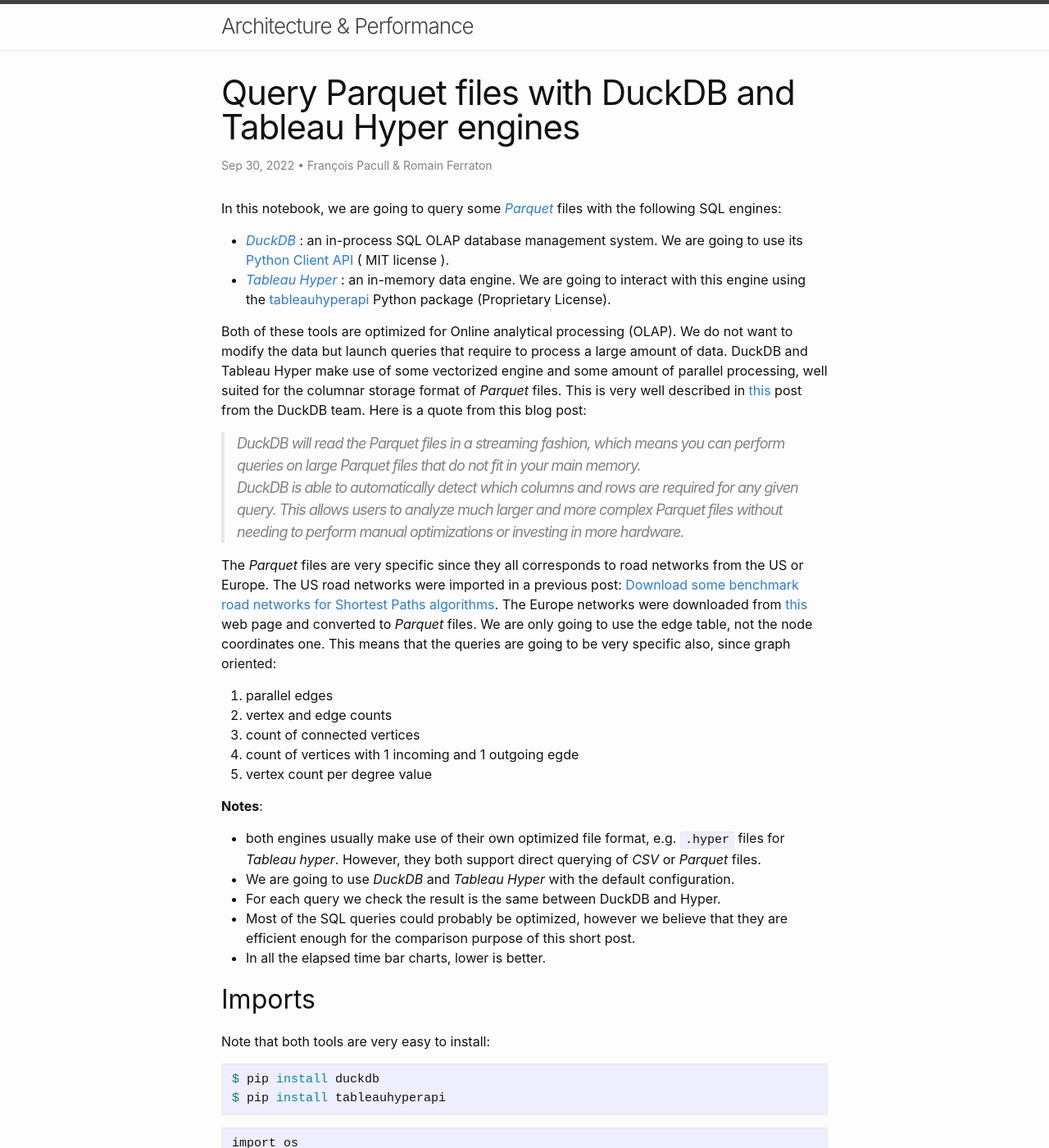
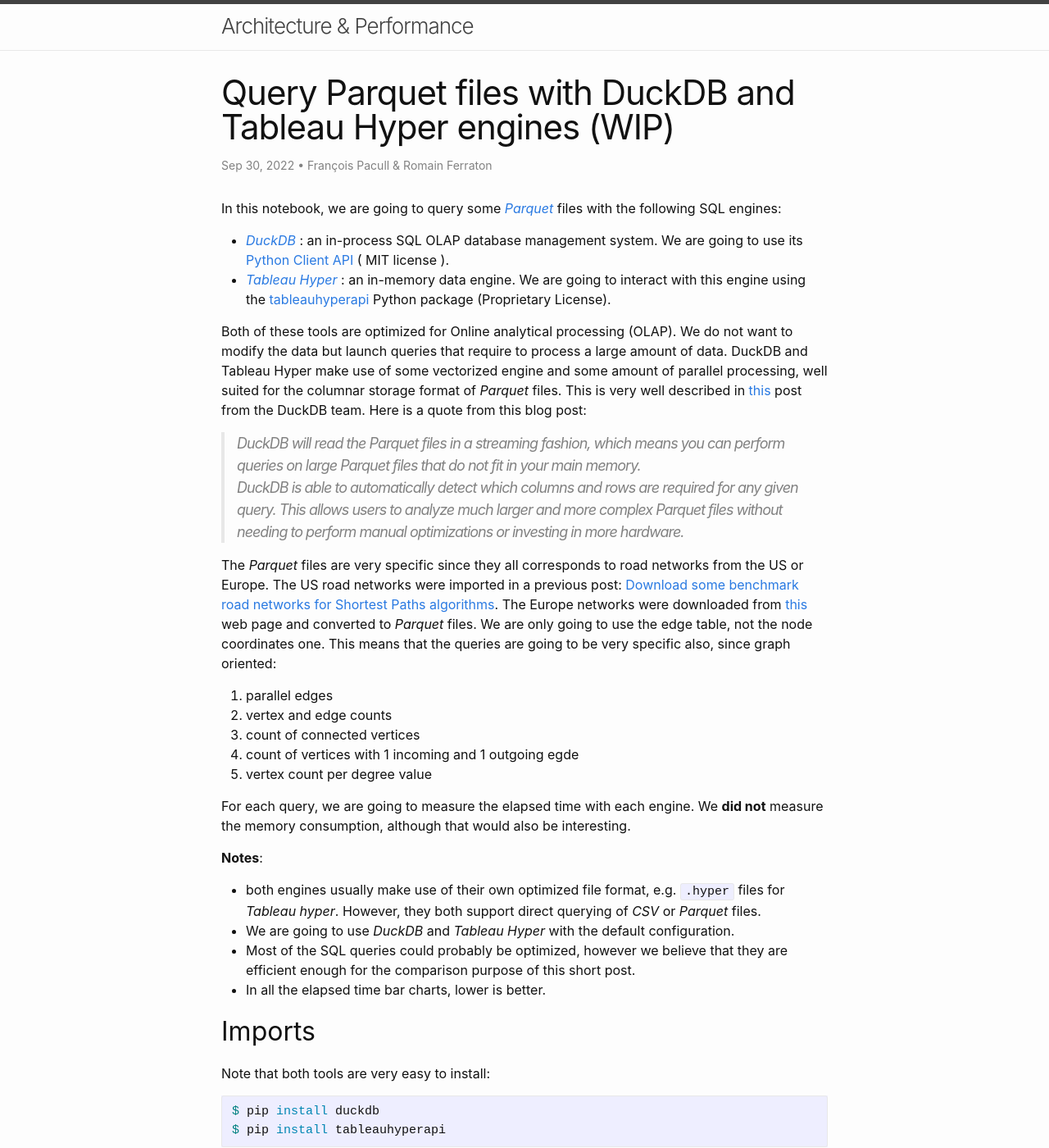
Before and after one commit to aetperf/aetperf.github.io, a Jekyll site: the page built from _posts/2022-09-30-Query-Parquet-files-with-DuckDB-and-Tableau-Hyper-engines.md, in a window 1280 px wide and 1400 px high. Shown: the whole window at 82% size. Built offline with Jekyll 4.4.1, drawn with Linux system fonts in a browser that asks for light colours; comment, search, counter and statistics services are not loaded; some of the changed text lies outside the part shown.

Commit message:
small update

````diff
--- a/_posts/2022-09-30-Query-Parquet-files-with-DuckDB-and-Tableau-Hyper-engines.md
+++ b/_posts/2022-09-30-Query-Parquet-files-with-DuckDB-and-Tableau-Hyper-engines.md
@@ -1,5 +1,5 @@
 ---
-title: Query Parquet files with DuckDB and Tableau Hyper engines
+title: Query Parquet files with DuckDB and Tableau Hyper engines (WIP)
 layout: post
 comments: true
 author: François Pacull & Romain Ferraton
@@ -30,12 +30,14 @@
 4. count of vertices with 1 incoming and 1 outgoing egde
 5. vertex count per degree value
 
+For each query, we are going to measure the elapsed time with each engine. We **did not** measure the memory consumption, although that would also be interesting.
+
 **Notes**:
 - both engines usually make use of their own optimized file format, e.g. `.hyper` files for *Tableau hyper*. However, they both support direct querying of *CSV* or *Parquet* files.
 - We are going to use *DuckDB* and *Tableau Hyper* with the default configuration.
-- For each query we check the result is the same between DuckDB and Hyper.
 - Most of the SQL queries could probably be optimized, however we believe that they are efficient enough for the comparison purpose of this short post.
 - In all the elapsed time bar charts, lower is better.
+
 
 ## Imports
 
@@ -999,7 +1001,7 @@
 
 ### DuckDB
 
-
+This query is using a lot of memory with DuckDB. I actually got a memoery allocation error for the largest network file `osm-eur`.
 
 ```python
 res_duckdb = {}
````
